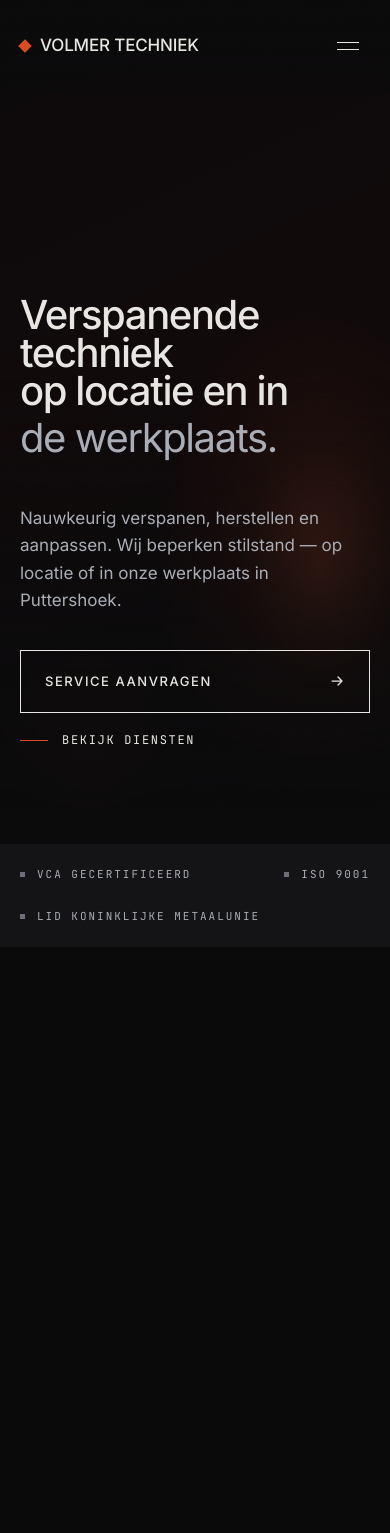
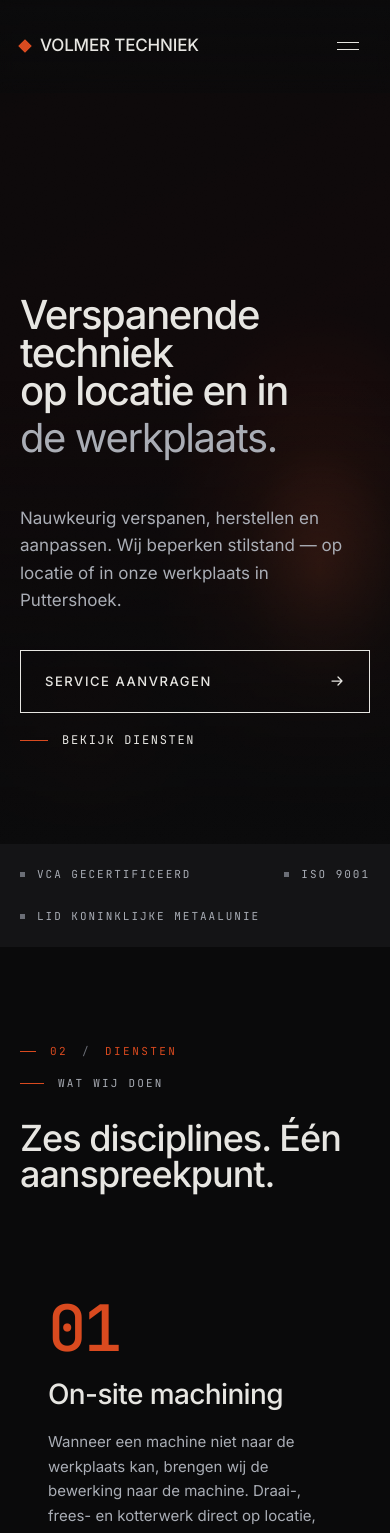
Before and after one commit to nathanielhitz/volmer-techniek2, a Next.js app: page / in a window 390 px wide. Shown: the top 1533 px of the page. Before the commit the page ends 947 px from the top, so only its background shows below. Built offline with nearby package versions, Linux system fonts and the light colour scheme.

Commit message:
Diensten sectie: featured pair en compact list

```diff
--- a/app/page.tsx
+++ b/app/page.tsx
@@ -1,5 +1,6 @@
 import { Header } from "@/components/sections/Header";
 import { Hero } from "@/components/sections/Hero";
+import { Services } from "@/components/sections/Services";
 
 export default function Home() {
   return (
@@ -7,6 +8,7 @@ export default function Home() {
       <Header />
       <main>
         <Hero />
+        <Services />
       </main>
     </>
   );
--- /dev/null
+++ b/components/sections/Services.tsx
@@ -0,0 +1,269 @@
+import { Section } from "@/components/ui/Section";
+import { Container } from "@/components/ui/Container";
+import { ChapterLabel } from "@/components/ui/ChapterLabel";
+import { Eyebrow } from "@/components/ui/Eyebrow";
+import { content, type ServiceItem } from "@/content";
+
+const { services } = content;
+
+export function Services() {
+  const featured = services.items.slice(0, 2);
+  const compact = services.items.slice(2);
+
+  return (
+    <Section id="diensten" bordered>
+      <Container>
+        {/* ── Section header ─────────────────────────────────────────── */}
+        <div className="srv-header">
+          <div style={{ display: "flex", flexDirection: "column", gap: "14px" }}>
+            <ChapterLabel number="02" name="Diensten" />
+            <Eyebrow>{services.eyebrow}</Eyebrow>
+          </div>
+          <h2
+            style={{
+              fontFamily: "var(--font-display)",
+              fontWeight: 500,
+              fontSize: "clamp(36px, 4.5vw, 72px)",
+              lineHeight: 1.0,
+              letterSpacing: "-0.028em",
+              color: "var(--color-ash)",
+              margin: 0,
+              maxWidth: "18ch",
+            }}
+          >
+            {services.heading}
+          </h2>
+        </div>
+
+        {/* ── Featured pair (01 + 02) ─────────────────────────────────── */}
+        <div className="srv-featured">
+          {featured.map((item) => (
+            <FeaturedCard key={item.number} item={item} />
+          ))}
+        </div>
+
+        {/* ── Compact list (03 – 06) ──────────────────────────────────── */}
+        <div style={{ borderTop: "1px solid var(--border-rule-strong)" }}>
+          {compact.map((item) => (
+            <CompactRow key={item.number} item={item} />
+          ))}
+        </div>
+      </Container>
+
+      <style>{`
+        /* ── Section header ──────────────────────────────────────────── */
+        .srv-header {
+          display: grid;
+          grid-template-columns: 1fr;
+          gap: 28px;
+          margin-bottom: 64px;
+          align-items: start;
+        }
+        @media (min-width: 768px) {
+          .srv-header {
+            grid-template-columns: 1fr 2fr;
+            gap: 48px;
+            margin-bottom: 80px;
+          }
+        }
+        @media (min-width: 1024px) {
+          .srv-header {
+            gap: 96px;
+            margin-bottom: 96px;
+          }
+        }
+
+        /* ── Featured pair ───────────────────────────────────────────── */
+        .srv-featured {
+          display: grid;
+          grid-template-columns: 1fr;
+          gap: 1px;
+          background: var(--border-rule-strong);
+          border: 1px solid var(--border-rule-strong);
+          margin-bottom: 1px;
+        }
+        @media (min-width: 768px) {
+          .srv-featured {
+            grid-template-columns: 1fr 1fr;
+          }
+        }
+
+        .srv-featured-card {
+          background: var(--color-obsidian);
+          padding: 40px 28px;
+          display: flex;
+          flex-direction: column;
+          gap: 20px;
+          transition: background 0.35s cubic-bezier(.2,.7,.2,1);
+        }
+        @media (min-width: 768px) {
+          .srv-featured-card { padding: 48px 36px; }
+        }
+        @media (min-width: 1024px) {
+          .srv-featured-card { padding: 56px 48px; gap: 24px; }
+        }
+        .srv-featured-card:hover {
+          background: var(--color-carbon);
+        }
+
+        /* ── Compact list rows ───────────────────────────────────────── */
+        .srv-compact-row {
+          display: grid;
+          grid-template-columns: 1fr;
+          gap: 12px;
+          padding: 28px 0;
+          border-bottom: 1px solid var(--border-rule);
+          transition:
+            background 0.25s cubic-bezier(.2,.7,.2,1),
+            padding-left 0.25s cubic-bezier(.2,.7,.2,1);
+        }
+        @media (min-width: 768px) {
+          .srv-compact-row {
+            grid-template-columns: 64px 3fr 5fr;
+            gap: 36px;
+            align-items: start;
+            padding: 32px 0;
+          }
+        }
+        @media (min-width: 1024px) {
+          .srv-compact-row {
+            grid-template-columns: 80px 3fr 5fr;
+            gap: 48px;
+            padding: 40px 0;
+          }
+        }
+        .srv-compact-row:hover {
+          background: rgba(231, 230, 226, 0.012);
+          padding-left: 10px;
+        }
+        .srv-compact-num {
+          transition: color 0.25s cubic-bezier(.2,.7,.2,1);
+        }
+        .srv-compact-row:hover .srv-compact-num {
+          color: var(--color-molten);
+        }
+      `}</style>
+    </Section>
+  );
+}
+
+function FeaturedCard({ item }: { item: ServiceItem }) {
+  return (
+    <div className="srv-featured-card">
+      {/* Large Molten number — visueel anker */}
+      <span
+        style={{
+          fontFamily: "var(--font-mono)",
+          fontSize: "clamp(64px, 8vw, 96px)",
+          fontWeight: 500,
+          lineHeight: 1,
+          letterSpacing: "-0.04em",
+          color: "var(--color-molten)",
+          display: "block",
+        }}
+      >
+        {item.number}
+      </span>
+
+      <h3
+        style={{
+          fontFamily: "var(--font-display)",
+          fontWeight: 500,
+          fontSize: "clamp(28px, 3vw, 48px)",
+          lineHeight: 1.05,
+          letterSpacing: "-0.022em",
+          color: "var(--color-ash)",
+          margin: 0,
+        }}
+      >
+        {item.title}
+      </h3>
+
+      <p
+        style={{
+          fontFamily: "var(--font-sans)",
+          fontSize: "15px",
+          lineHeight: 1.65,
+          color: "var(--color-steel-30)",
+          margin: 0,
+        }}
+      >
+        {item.description}
+      </p>
+
+      {item.tacticalLabel && (
+        <div
+          style={{
+            display: "flex",
+            alignItems: "center",
+            gap: "8px",
+            fontFamily: "var(--font-mono)",
+            fontSize: "10px",
+            letterSpacing: "0.18em",
+            textTransform: "uppercase",
+            color: "var(--color-steel-60)",
+            paddingTop: "16px",
+            borderTop: "1px solid var(--border-rule)",
+            marginTop: "auto",
+          }}
+        >
+          <span
+            aria-hidden="true"
+            style={{
+              display: "inline-block",
+              width: "4px",
+              height: "4px",
+              background: "var(--color-molten)",
+              flexShrink: 0,
+            }}
+          />
+          {item.tacticalLabel}
+        </div>
+      )}
+    </div>
+  );
+}
+
+function CompactRow({ item }: { item: ServiceItem }) {
+  return (
+    <div className="srv-compact-row">
+      <span
+        className="srv-compact-num"
+        style={{
+          fontFamily: "var(--font-mono)",
+          fontSize: "11px",
+          letterSpacing: "0.18em",
+          color: "var(--color-steel-60)",
+        }}
+      >
+        {item.number}
+      </span>
+
+      <h3
+        style={{
+          fontFamily: "var(--font-display)",
+          fontWeight: 500,
+          fontSize: "clamp(20px, 2.5vw, 32px)",
+          lineHeight: 1.1,
+          letterSpacing: "-0.018em",
+          color: "var(--color-ash)",
+          margin: 0,
+        }}
+      >
+        {item.title}
+      </h3>
+
+      <p
+        style={{
+          fontFamily: "var(--font-sans)",
+          fontSize: "15px",
+          lineHeight: 1.65,
+          color: "var(--color-steel-30)",
+          margin: 0,
+        }}
+      >
+        {item.description}
+      </p>
+    </div>
+  );
+}
--- a/content/index.ts
+++ b/content/index.ts
@@ -49,6 +49,7 @@ export interface ServiceItem {
   number: string;
   title: string;
   description: string;
+  tacticalLabel?: string;
 }
 
 export interface ServicesContent {
@@ -138,11 +139,13 @@ export const content: SiteContent = {
         number: "01",
         title: "On-site machining",
         description: "Wanneer een machine niet naar de werkplaats kan, brengen wij de bewerking naar de machine. Draai-, frees- en kotterwerk direct op locatie, zonder demontage, zonder transport en zonder onnodige stilstand.",
+        tacticalLabel: "LOCATIE · GEEN DEMONTAGE",
       },
       {
         number: "02",
         title: "Verspaning in eigen werkplaats",
         description: "Nauwkeurig draai-, frees- en kotterwerk voor maatwerk-onderdelen, vervangingsonderdelen en herstelwerk. Toleranties tot ±0.02mm. Van enkelstuks tot kleine series.",
+        tacticalLabel: "TOL: ±0.02MM · ENKELSTUKS",
       },
       {
         number: "03",
```
